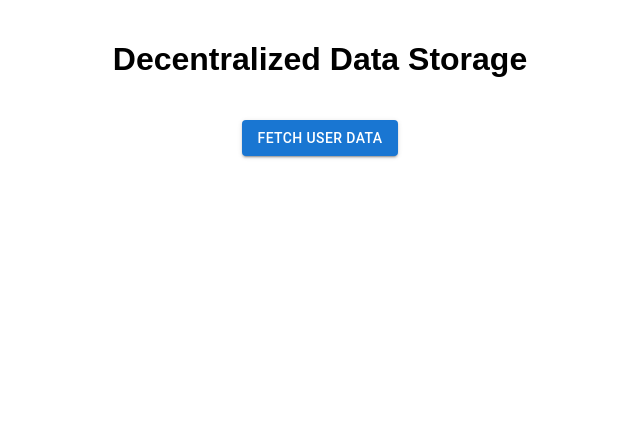
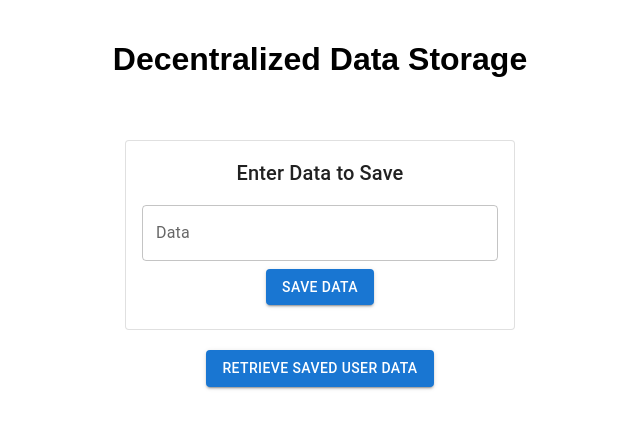
Before and after one commit to aryangupta1/Capstone, a React (Create React App) app: page / in a window 1280 px wide. Shown: the top 428 px of the page, without its empty margins (320-960 px from the left). Built offline with nearby package versions, Linux system fonts and the light colour scheme.

Commit message:
Add new input component

```diff
--- a/package.json
+++ b/package.json
@@ -5,6 +5,7 @@
   "dependencies": {
     "@emotion/react": "^11.11.1",
     "@emotion/styled": "^11.11.0",
+    "@mui/icons-material": "^5.14.3",
     "@mui/material": "^5.14.5",
     "@testing-library/jest-dom": "^5.17.0",
     "@testing-library/react": "^13.4.0",
@@ -17,6 +18,7 @@
     "react-dom": "^18.2.0",
     "react-scripts": "5.0.1",
     "typescript": "^4.9.5",
+    "uuid": "^9.0.0",
     "web-vitals": "^2.1.4",
     "web3": "^4.1.0"
   },
@@ -43,5 +45,8 @@
       "last 1 firefox version",
       "last 1 safari version"
     ]
+  },
+  "devDependencies": {
+    "@types/uuid": "^9.0.2"
   }
 }
--- a/src/App.tsx
+++ b/src/App.tsx
@@ -1,4 +1,3 @@
-import React from 'react'
 import Dashboard from './components/dashboard/dashboard'
 import './App.css'
 
--- a/src/components/dashboard/dashboard.tsx
+++ b/src/components/dashboard/dashboard.tsx
@@ -1,50 +1,64 @@
-import React, { useState } from 'react';
-import { User } from '../../types/user';
-import Button from '@mui/material/Button';
-import Card from '@mui/material/Card';
-import CardContent from '@mui/material/CardContent';
-import Typography from '@mui/material/Typography';
-import './dashboard.css';
+import React, { useState } from 'react'
+import { User } from '../../types/user'
+import Button from '@mui/material/Button'
+import List from '@mui/material/List'
+import ListItem from '@mui/material/ListItem'
+import ListItemText from '@mui/material/ListItemText'
+import ListItemSecondaryAction from '@mui/material/ListItemSecondaryAction'
+import IconButton from '@mui/material/IconButton'
+import DeleteIcon from '@mui/icons-material/Delete'
+import Input from '../input/input'
+import { v4 as uuid } from 'uuid'
+import './dashboard.css'
 
 const Dashboard: React.FC = () => {
-  const [user, setUser] = useState<User | null>(null);
+  const [users, setUsers] = useState<User[]>([])
 
-  // This is a placeholder. In a real-world scenario, you'd fetch the user data from Ethereum.
-  const fetchUserData = async () => {
-    // Fetch user data logic here...
-    const userData: User = {
-      id: '1',
-      name: 'John Doe',
-      data: 'Sample encrypted data',
-    };
-    setUser(userData);
-  };
+  const handleSaveData = (userData: User) => {
+    userData.id = uuid()
+    const existingData = sessionStorage.getItem('userData')
+    let newUserData: User[] = existingData ? JSON.parse(existingData) : []
+    newUserData.push(userData)
+    sessionStorage.setItem('userData', JSON.stringify(newUserData))
+  }
+
+  const retrieveUserData = () => {
+    const storedUserData = sessionStorage.getItem('userData')
+    if (storedUserData) {
+      const userDataArray: User[] = JSON.parse(storedUserData)
+      setUsers(userDataArray)
+    }
+  }
+
+  const handleDelete = (id: string) => {
+    const filteredUsers = users.filter(user => user.id !== id)
+    setUsers(filteredUsers)
+    sessionStorage.setItem('userData', JSON.stringify(filteredUsers))
+  }
 
   return (
     <div className="dashboard-container">
-      <Button variant="contained" color="primary" onClick={fetchUserData}>
-        Fetch User Data
+      <Input onSave={handleSaveData} />
+      <Button variant="contained" color="primary" onClick={retrieveUserData}>
+        Retrieve Saved User Data
       </Button>
-      {user && (
-        <Card className="user-card">
-          <CardContent>
-            <Typography variant="h5" component="div">
-              User Details
-            </Typography>
-            <Typography variant="body2" color="textSecondary">
-              ID: {user.id}
-            </Typography>
-            <Typography variant="body1">
-              Name: {user.name}
-            </Typography>
-            <Typography variant="body2" color="textSecondary">
-              Data: {user.data}
-            </Typography>
-          </CardContent>
-        </Card>
-      )}
+      <List>
+        {users.map(user => (
+          <ListItem key={user.id}>
+            <ListItemText
+              primary={user.name}
+              secondary={`ID: ${user.id}, Data: ${user.data}`}
+            />
+            <ListItemSecondaryAction>
+              <IconButton edge="end" aria-label="delete" onClick={() => handleDelete(user.id)}>
+                <DeleteIcon />
+              </IconButton>
+            </ListItemSecondaryAction>
+          </ListItem>
+        ))}
+      </List>
     </div>
-  );
-};
+  )
+}
 
-export default Dashboard;
+export default Dashboard
--- /dev/null
+++ b/src/components/input/input.tsx
@@ -0,0 +1,42 @@
+import React, { useState } from 'react';
+import { TextField, Button, Card, CardContent, Typography } from '@mui/material';
+import { User } from '../../types/user';
+
+interface Props {
+  onSave: (data: User) => void;
+}
+
+const Input: React.FC<Props> = ({ onSave }) => {
+  const [inputData, setInputData] = useState<string>('');
+
+  const handleSave = () => {
+    const userData: User = {
+      id: '2', // This is just a mock ID. In a real-world scenario, you'd generate or fetch this.
+      name: 'New User',
+      data: inputData,
+    };
+    onSave(userData);
+    setInputData(''); // Clear the input after saving
+  };
+
+  return (
+    <Card variant="outlined" style={{ margin: '20px' }}>
+      <CardContent>
+        <Typography variant="h6">Enter Data to Save</Typography>
+        <TextField
+          fullWidth
+          variant="outlined"
+          margin="normal"
+          label="Data"
+          value={inputData}
+          onChange={(e) => setInputData(e.target.value)}
+        />
+        <Button variant="contained" color="primary" onClick={handleSave}>
+          Save Data
+        </Button>
+      </CardContent>
+    </Card>
+  );
+};
+
+export default Input;
```
Also changed, not shown: 1 other file (tests, documents, lock files or other folders).
